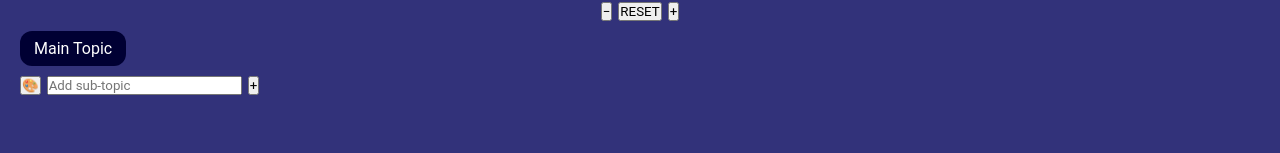
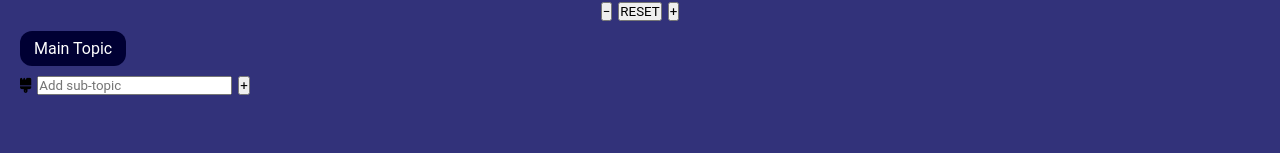
Before and after one commit to abk2191/organiser, a React (Vite) app: page /organiser/mindmap in a window 1280 px wide. Both pictures are taken after a click on the button "Create New Map". Shown: the part 147-300 px from the top of the page. Built offline with nearby package versions, Linux system fonts and the light colour scheme.

Commit message:
Added new features

```diff
--- a/src/Mindmap.jsx
+++ b/src/Mindmap.jsx
@@ -4,13 +4,13 @@ const STORAGE_KEY = "mindmaps";
 
 /* 🎨 Fixed color palette (Notes-style) */
 const NODE_COLORS = [
-  "#000033", // navy
-  "#1f2933", // slate
-  "#374151", // gray
-  "#256025", // green
-  "#360a5e", // purple
-  "#1a0505", // maroon
-  "#646409", // olive
+  "red", // navy
+  "blue", // slate
+  "green", // gray
+  "greenyellow", // green
+  "gold", // purple
+  "magenta", // maroon
+  "cyan", // olive
   "#1a1a1a", // dark
 ];
 
@@ -133,11 +133,12 @@ export default function Mindmap() {
         <div style={styles.controls}>
           {/* 🎨 Color palette selector (REPLACED color picker) */}
           <button
+            className="paint-btn"
             onClick={() =>
               setOpenColorNode(openColorNode === node.id ? null : node.id)
             }
           >
-            🎨
+            <i class="fa-solid fa-brush"></i>
           </button>
 
           {openColorNode === node.id && (
--- a/src/index.css
+++ b/src/index.css
@@ -1807,6 +1807,12 @@ html {
   box-shadow: 0px 8px #1f35ff;
 }
 
+.paint-btn {
+  border: none;
+  background: none;
+  font-size: 15px;
+}
+
 .buttonnn:active {
   position: relative;
   top: 8px;
```
